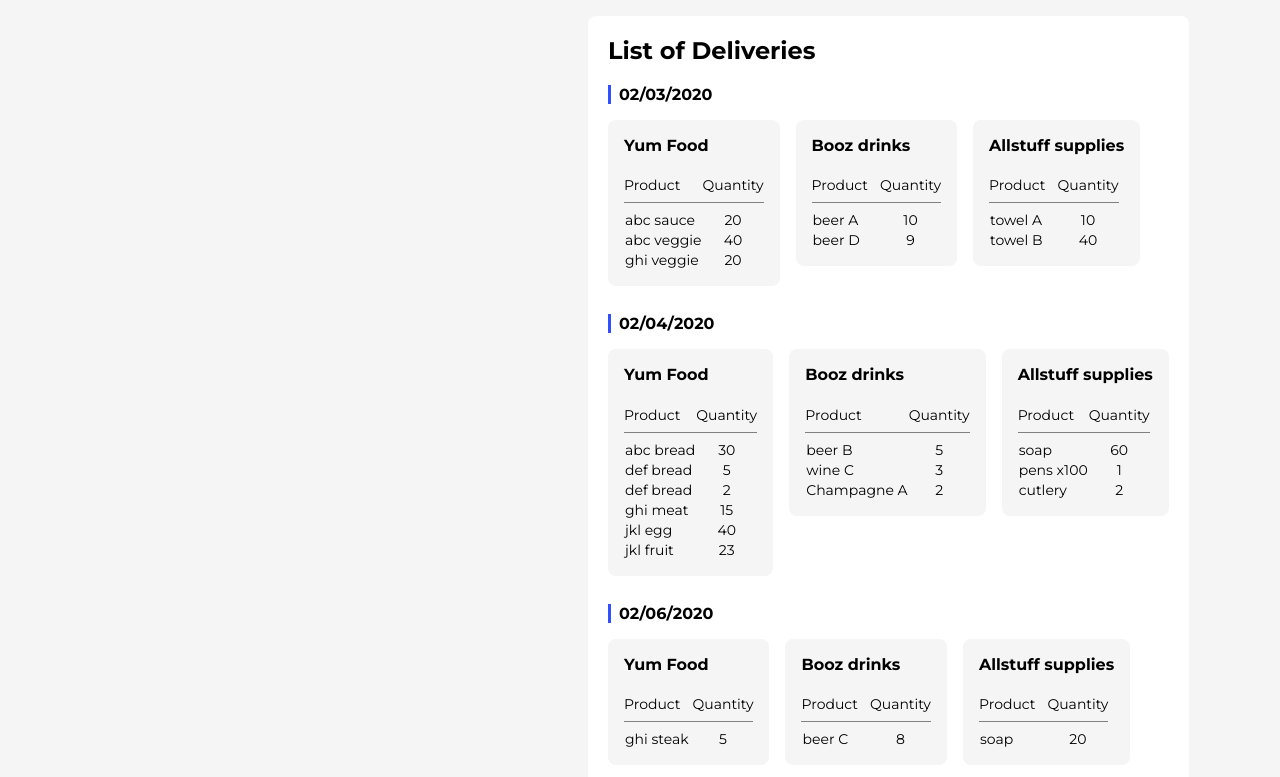
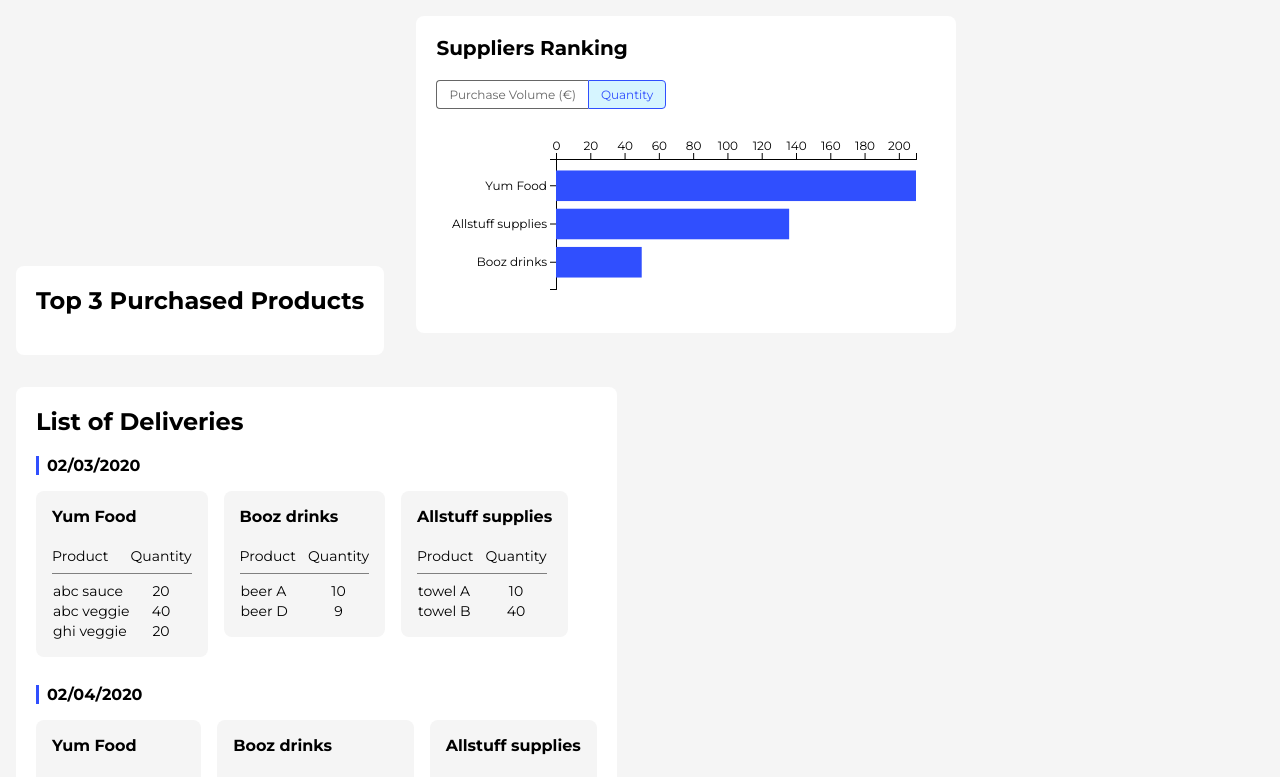
Before and after one commit to dreamz89/order-dashboard, a React (Create React App) app: page / in a window 1280 px wide. Shown: the top 777 px of the page. Built offline with nearby package versions, Linux system fonts and the light colour scheme.

Commit message:
add TopProducts to App

```diff
--- a/src/components/app/App.js
+++ b/src/components/app/App.js
@@ -2,6 +2,7 @@ import React, { useEffect, useState } from 'react'
 import styled from 'styled-components'
 import { createGlobalStyle } from 'styled-components'
 
+import TopProducts from '../top-products/TopProducts'
 import SuppliersRank from '../suppliers-rank/SuppliersRank'
 import DeliveriesList from '../deliveries-list/DeliveriesList'
 
@@ -37,6 +38,9 @@ function App() {
     <Container className="App">
       <GlobalStyle />
       <Element>
+        <TopProducts data={data} />
+      </Element>
+      <Element>
         <SuppliersRank data={data} />
       </Element>
       <Element>
```
